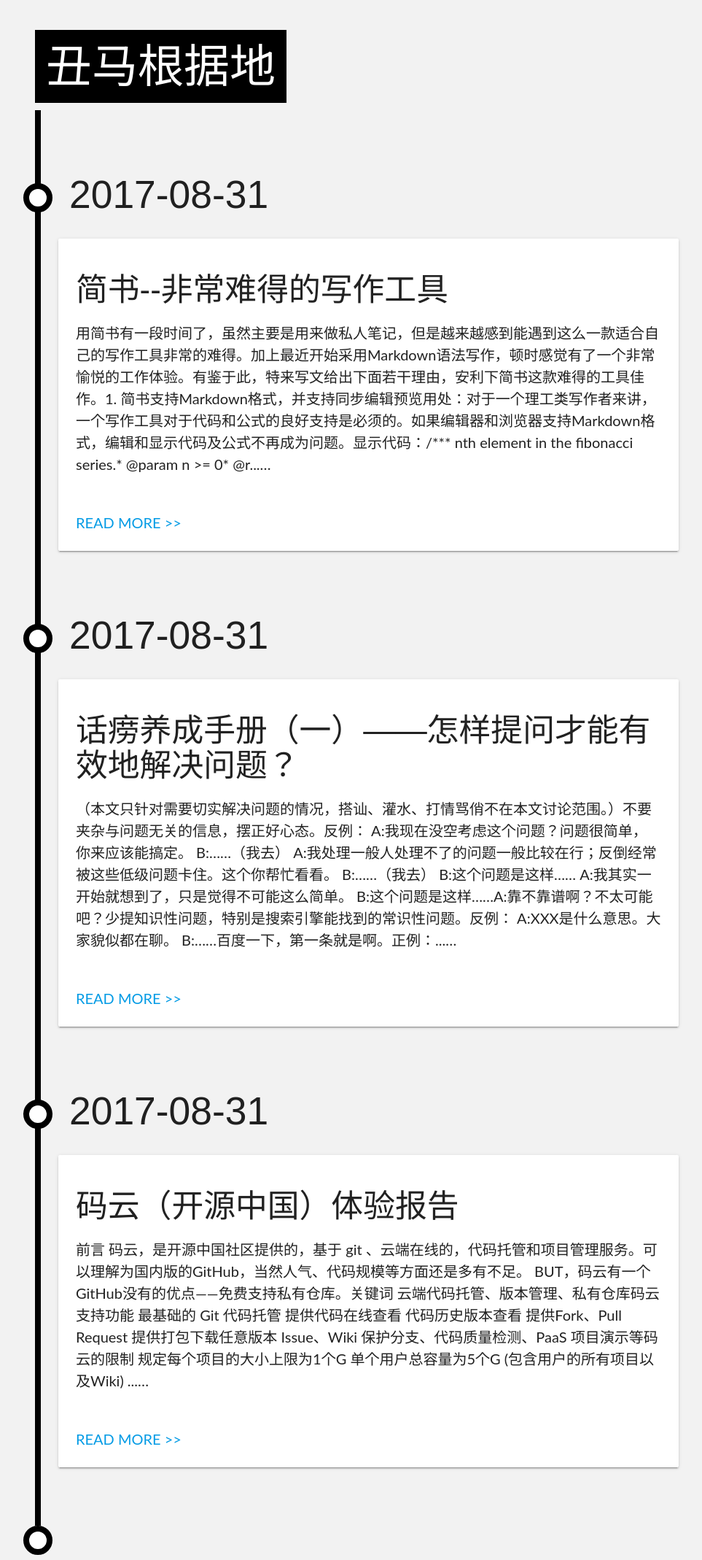
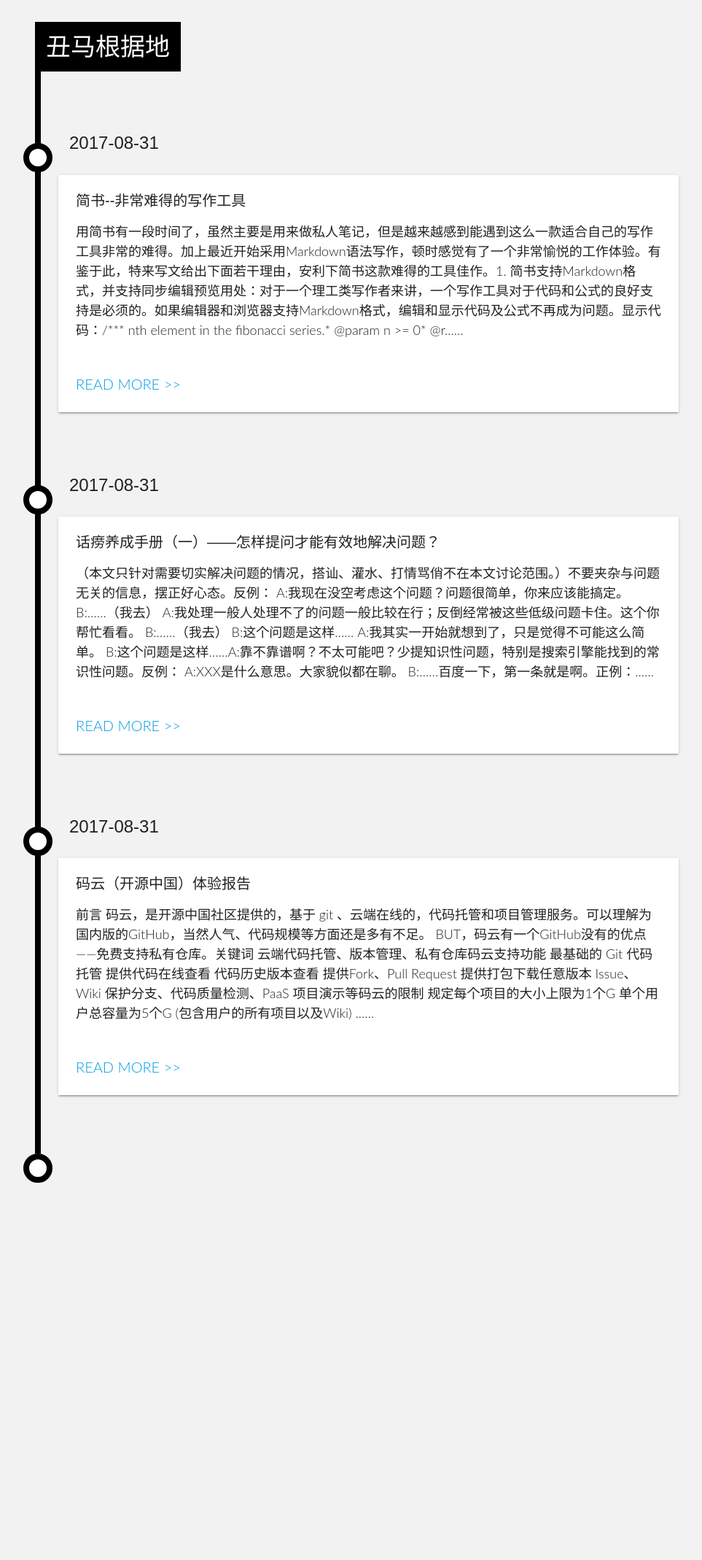
Before and after one commit to unicorn25/unicorn25.github.io, a Jekyll site: the page built from index.html, in a window 1280 px wide. Shown: the whole page at 73% size, without its empty margins (157-1120 px from the left). Built offline with Jekyll 4.4.1, drawn with Linux system fonts in a browser that asks for light colours; after the commit the page ends 1628 px from its top, so only the background shows below that.

Commit message:
fix: 修改body、以及标题字体大小

```diff
--- a/assets/css/main.css
+++ b/assets/css/main.css
@@ -1,5 +1,7 @@
 body {
-font-size:20px;
+font-size:18px;
+line-height: 1.5;
+font-weight: 300;
 font-family:'Lato',sans-serif,Helvetica;
 }
 img {
@@ -9,6 +11,23 @@ h1,h2,h3,h4,h5,h6 {
 font-family:'Oswald',sans-serif,Helvetica;
 text-transform:uppercase
 }
+
+h1 {
+	font-size: 34px;
+}
+
+h2 {
+	font-size: 24px;
+}
+
+h3 {
+	font-size: 20px;
+}
+
+h2, h3 {
+	margin: 0 0;
+}
+
 .item {
 padding-top:100px;
 min-height:150px;
@@ -67,3 +86,6 @@ position:relative
 .post-date {
 margin-left:4rem
 }
+code {
+	font-family: 'Inconsolata', monospace;
+}
```
